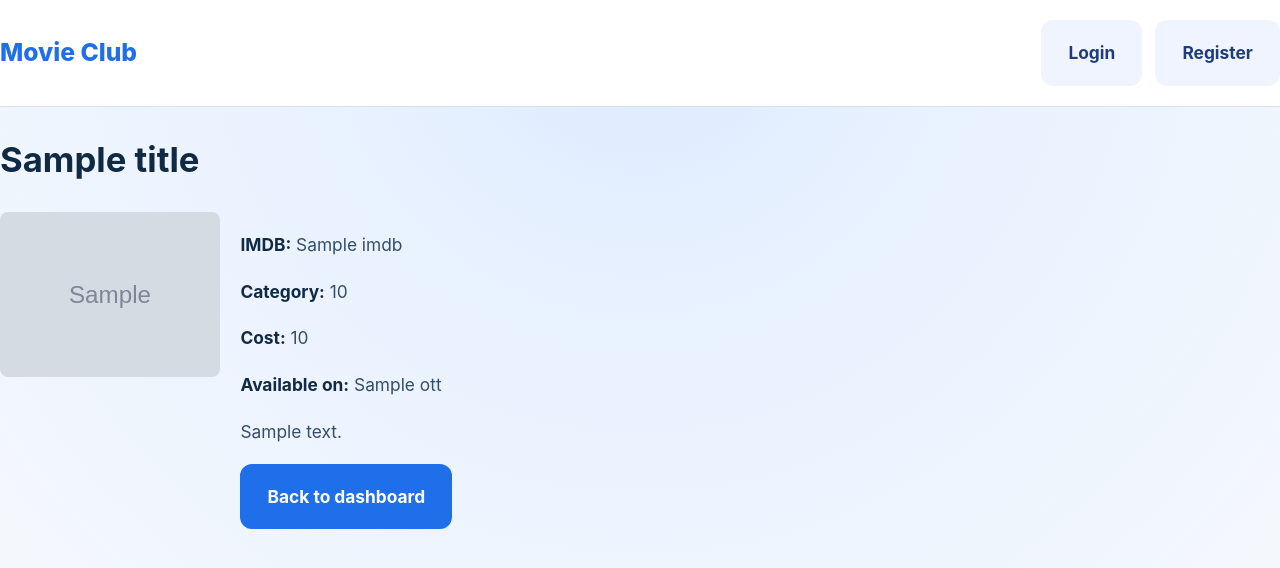
After one commit to mohith-reddy01/movie-suggestions, a Flask app: template templates/movie.html in a window 1280 px wide. The commit adds this page. Shown: the top 568 px of the page. Run offline with Flask 2, Linux system fonts and the light colour scheme; the template is opened without the code that fills it: most values are stand-ins (such as "Sample title", 1, 10 or a date in 2020); grey boxes marked "Sample" are stand-in pictures.

Commit message:
Save changes

```diff
--- a/app.py
+++ b/app.py
@@ -48,6 +48,35 @@ movie_posters = {
     "Spider-Man: Into the Spider-Verse": "https://via.placeholder.com/220x330/ec407a/ffffff?text=Spider-Verse",
     "Coco": "https://via.placeholder.com/220x330/f06292/ffffff?text=Coco",
 }
+
+# Detailed metadata for movies
+movie_details = {
+    "Inception": {"imdb": 8.8, "cost": "$3.99", "ott": "Netflix", "category": "Thriller", "description": "A thief who steals corporate secrets through dream-sharing technology."},
+    "Gone Girl": {"imdb": 8.1, "cost": "$2.99", "ott": "Prime Video", "category": "Thriller", "description": "A man becomes the prime suspect in the disappearance of his wife."},
+    "Se7en": {"imdb": 8.6, "cost": "$2.99", "ott": "HBO Max", "category": "Thriller", "description": "Two detectives hunt a serial killer who bases his crimes on the seven deadly sins."},
+    "Superbad": {"imdb": 7.6, "cost": "$1.99", "ott": "Paramount+", "category": "Comedy", "description": "Two co-dependent high school seniors try to enjoy their remaining time together."},
+    "Step Brothers": {"imdb": 6.9, "cost": "$1.99", "ott": "Hulu", "category": "Comedy", "description": "Two immature adults are forced to live together as step brothers."},
+    "The Grand Budapest Hotel": {"imdb": 8.1, "cost": "$3.99", "ott": "Hulu", "category": "Comedy", "description": "A whimsical story of a legendary concierge and his protégé."},
+    "Mad Max: Fury Road": {"imdb": 8.1, "cost": "$3.99", "ott": "HBO Max", "category": "Action", "description": "Post-apocalyptic action on a high-speed chase across the desert."},
+    "John Wick": {"imdb": 7.4, "cost": "$2.99", "ott": "Peacock", "category": "Action", "description": "An ex-hitman comes out of retirement to track down the gangsters who wronged him."},
+    "The Dark Knight": {"imdb": 9.0, "cost": "$3.99", "ott": "Max", "category": "Action", "description": "Batman faces the Joker, a criminal mastermind who plunges Gotham into chaos."},
+    "The Notebook": {"imdb": 7.8, "cost": "$2.99", "ott": "Netflix", "category": "Romance", "description": "A touching love story told from memory."},
+    "La La Land": {"imdb": 8.0, "cost": "$2.99", "ott": "Prime Video", "category": "Romance", "description": "A jazz musician and an aspiring actress fall in love in Los Angeles."},
+    "Interstellar": {"imdb": 8.6, "cost": "$3.99", "ott": "Paramount+", "category": "Sci-Fi", "description": "A team travels through a wormhole in search of a new home for humanity."},
+}
+
+
+def slugify(title: str) -> str:
+    return (
+        title.lower().replace("&", "and").replace(" ", "-").replace(":", "").replace("'", "")
+    )
+
+
+def title_from_slug(slug: str) -> str | None:
+    for t in movie_posters.keys():
+        if slugify(t) == slug:
+            return t
+    return None
 
 
 def get_db_connection():
@@ -247,6 +276,18 @@ def submit_feedback():
     )
 
 
+
+@app.route('/movie/<slug>')
+@login_required
+def movie_detail(slug):
+    title = title_from_slug(slug)
+    if title is None:
+        return redirect(url_for('index'))
+    details = movie_details.get(title, {})
+    poster = movie_posters.get(title)
+    return render_template('movie.html', title=title, details=details, poster=poster)
+
+
 if __name__ == '__main__':
     port = int(os.environ.get('PORT', 5000))
     debug = os.environ.get('FLASK_DEBUG', '1') == '1'
--- a/static/style.css
+++ b/static/style.css
@@ -508,6 +508,13 @@ button:hover,
 .button:hover {
     background: #165fb8;
 }
+/* Size for password/submit buttons in auth forms */
+.form-card button.password-enter {
+    padding: 0.9rem 1.4rem;
+    font-size: 1.08rem;
+    border-radius: 10px;
+    min-width: 140px;
+}
 .header {
     background: #ffffff;
     border-bottom: 1px solid #d9e2ec;
--- /dev/null
+++ b/templates/movie.html
@@ -0,0 +1,20 @@
+{% extends 'base.html' %}
+
+{% block content %}
+    <h1>{{ title }}</h1>
+    <div class="movie-detail" style="display:flex;gap:1.2rem;align-items:flex-start">
+        <div style="min-width:220px;">
+            <img src="{{ poster }}" alt="{{ title }} poster" style="width:220px;border-radius:8px;" />
+        </div>
+        <div>
+            <p><strong>IMDB:</strong> {{ details.imdb if details.imdb is defined else 'N/A' }}</p>
+            <p><strong>Category:</strong> {{ details.category if details.category is defined else 'N/A' }}</p>
+            <p><strong>Cost:</strong> {{ details.cost if details.cost is defined else 'Free' }}</p>
+            <p><strong>Available on:</strong> {{ details.ott if details.ott is defined else 'Unknown' }}</p>
+            <p>{{ details.description if details.description is defined else '' }}</p>
+            <div class="page-actions" style="margin-top:1rem;">
+                <a class="button" href="{{ url_for('index') }}">Back to dashboard</a>
+            </div>
+        </div>
+    </div>
+{% endblock %}
--- a/templates/register.html
+++ b/templates/register.html
@@ -20,7 +20,7 @@
             <label for="confirm_password">Confirm password</label>
             <input id="confirm_password" name="confirm_password" type="password" placeholder="Confirm password" required />
         </div>
-        <button type="submit">Register</button>
+        <button type="submit" class="password-enter">Register</button>
     </form>
-    <p>Already have an account? <a href="{{ url_for('login') }}">Login here</a>.</p>
+
 {% endblock %}
--- a/templates/result.html
+++ b/templates/result.html
@@ -15,7 +15,9 @@
                 <div class="poster-grid__items result-grid">
                     {% for movie in movies %}
                         <article class="poster-card">
-                            <img src="{{ movie_posters[movie] }}" alt="{{ movie }} poster" />
+                            <a href="{{ url_for('movie_detail', slug=movie|lower|replace('&','and')|replace(' ', '-')|replace(':', '')|replace("'", '')) }}">
+                                <img src="{{ movie_posters[movie] }}" alt="{{ movie }} poster" />
+                            </a>
                             <h3>{{ movie }}</h3>
                         </article>
                     {% endfor %}
```
Also changed, not shown: templates/index.html (+26 -0 lines), templates/login.html (+5 -2 lines).
